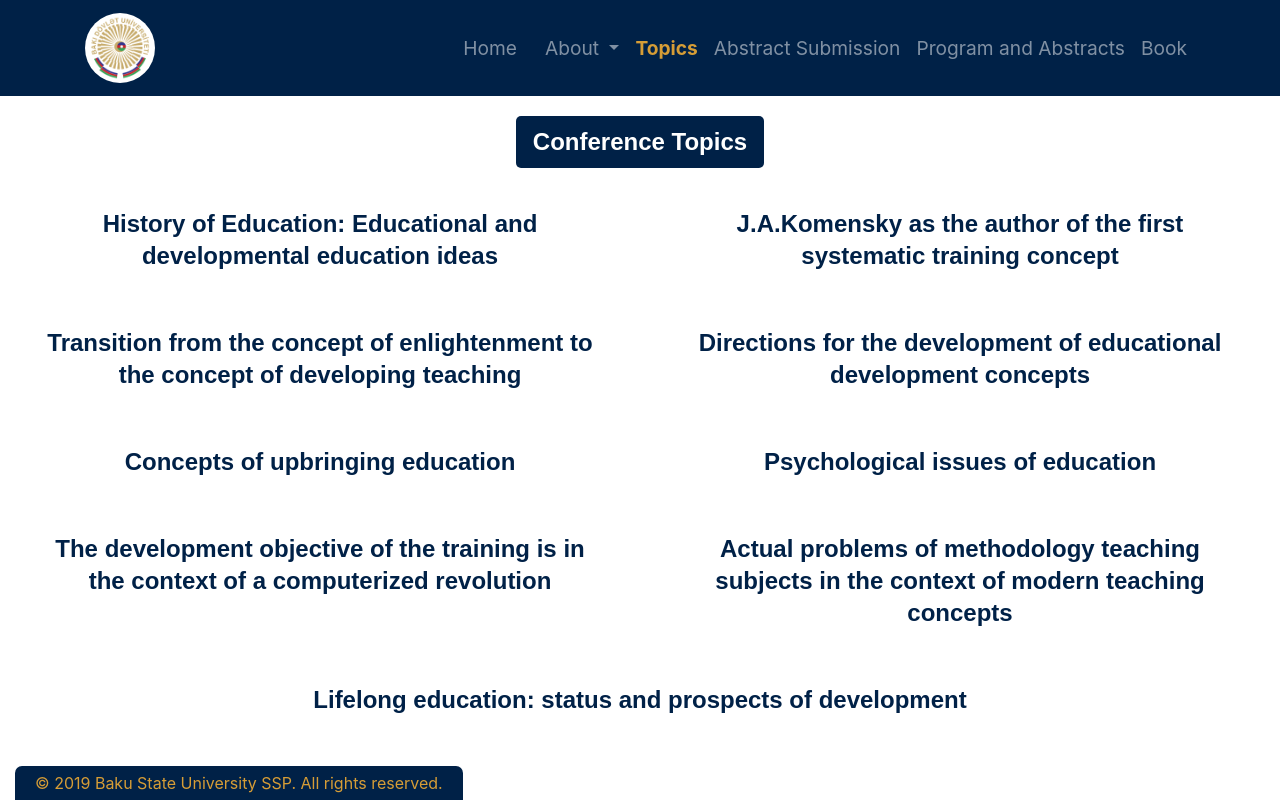
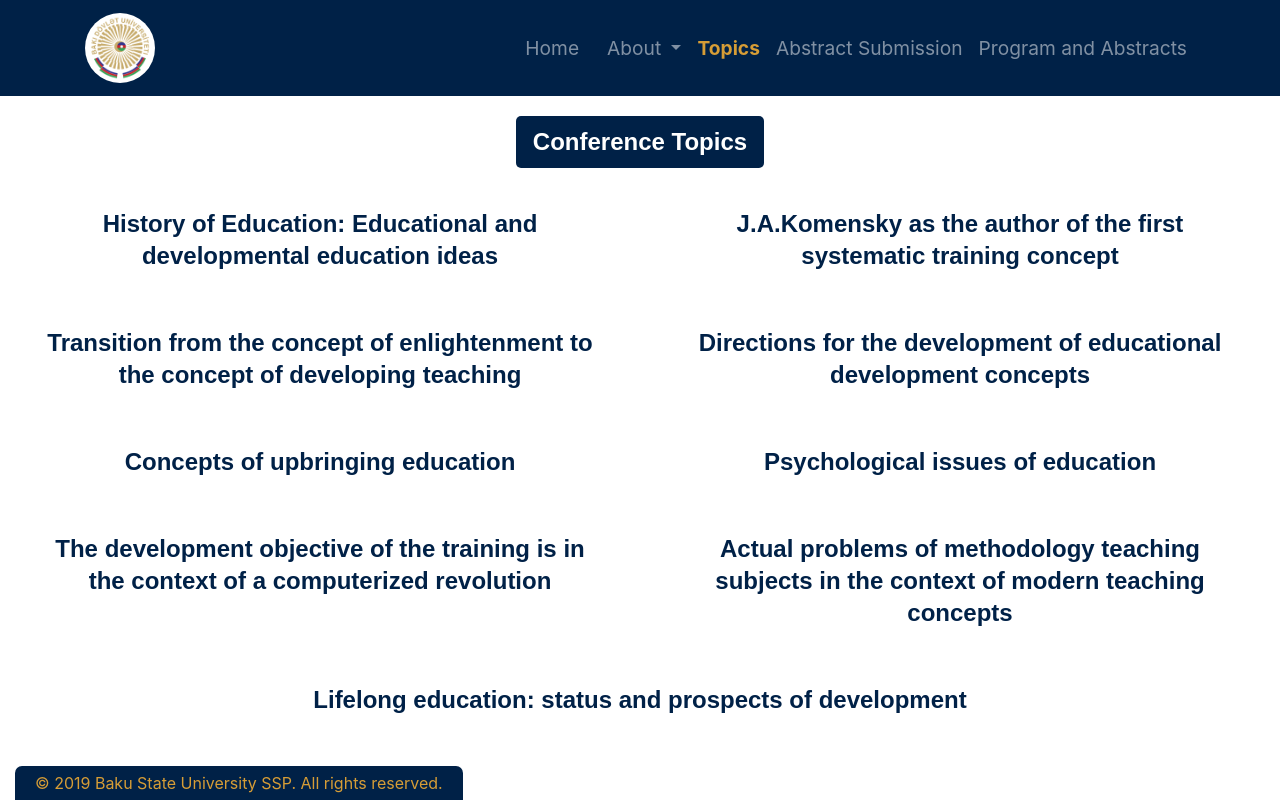
Before and after one commit to beshirazizov/educationConf, a plain HTML site: page topics.html in a window 1280 px wide. Drawn offline with nearby package versions, Linux system fonts and the light colour scheme.

Commit message:
Update topics.html

```diff
--- a/topics.html
+++ b/topics.html
@@ -47,9 +47,6 @@
                     </li>
                     <li class="nav-item">
                         <a class="nav-link" target="_blank" href="pdfs/pa2019.pdf">Program and Abstracts</a>
-                    </li>
-                    <li class="nav-item">
-                        <a class="nav-link" target="_blank" href="pdfs/InternationalConference.pdf">Book</a>
                     </li>
                 </ul>
             </div>
```
